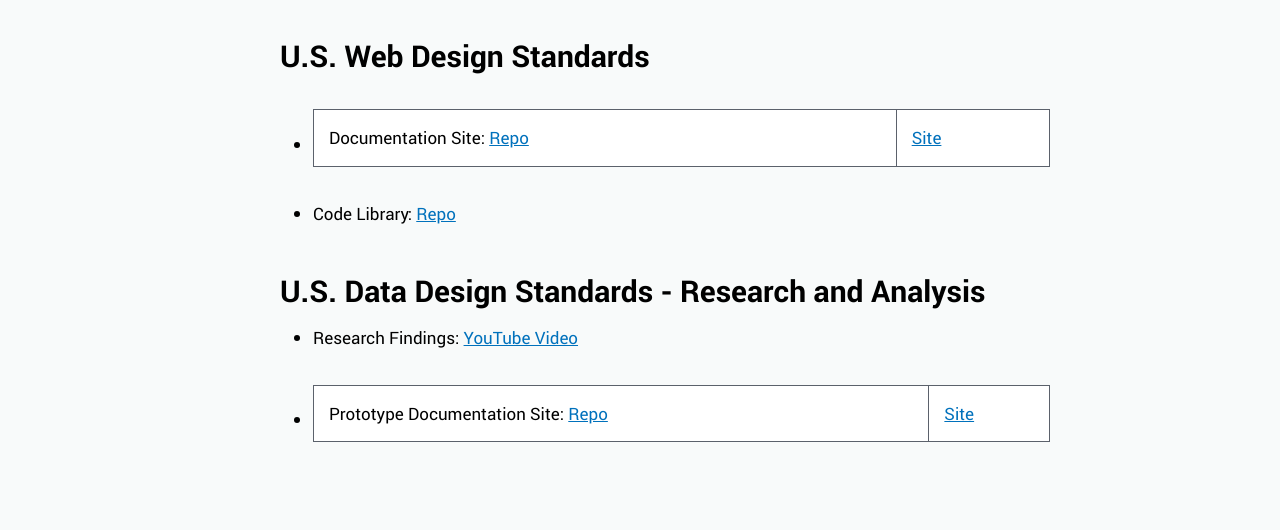
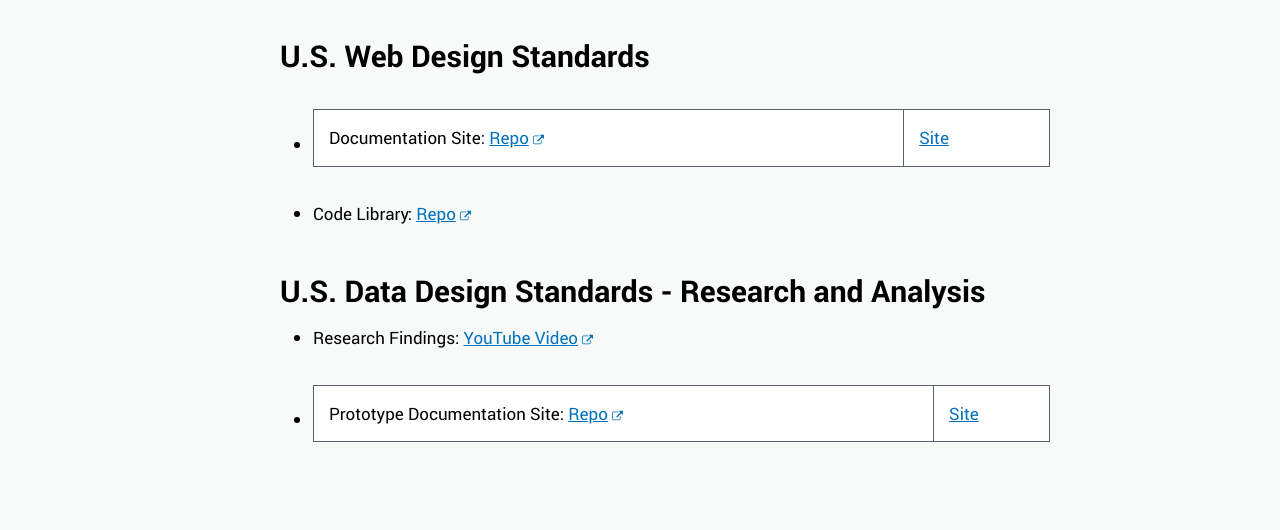
Before and after one commit to XDgov/data-design-standards, a Jekyll site: the page built from CREDITS.md, in a window 1280 px wide. Shown: the part 394-924 px from the top of the page. Built offline with Jekyll 4.4.1, drawn with Linux system fonts in a browser that asks for light colours; our own code applies the rules of GitHub Pages for plain Markdown files.

Commit message:
Style External Links
Add external link icon to all non-.gov URLs.

* Add external link icon to all non-.gov URLs

```diff
--- a/assets/sass/base/_typography.scss
+++ b/assets/sass/base/_typography.scss
@@ -32,3 +32,27 @@
 html {
   font-family: $font-sans;
 }
+
+[href^="http"] {
+  &:not([href*=".gov/"]) {
+
+    &:hover {
+      &::after {
+        background-image: url("../img/external-link-hover.png");
+        background-image: url("../img/external-link-hover.svg");
+      }
+    }
+
+    &::after {
+      background: url("../img/external-link.png") no-repeat 0 0;
+      background: url("../img/external-link.svg") no-repeat 0 0;
+      background-size: 100%;
+      content: '';
+      display: inline-block;
+      height: 0.65em;
+      margin-bottom: -1px;
+      margin-left: 4px;
+      width: 0.65em;
+    }
+  }
+}
```
